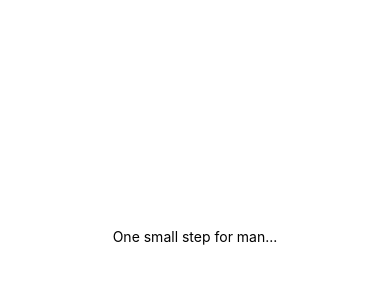
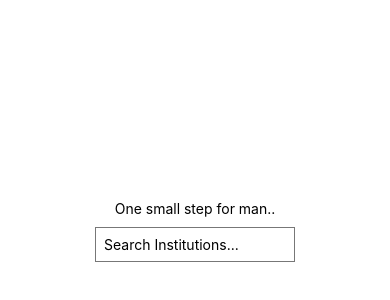
Before and after one commit to dzielskid/EAP, a React Native app in the folder EAP/: screen / in a window 390 px wide. Shown: the part 186-486 px from the top of the page. Built offline with nearby package versions, Linux system fonts and the light colour scheme.

Commit message:
Searchbar initial
no errors, text isn't captured from textbox yet

```diff
--- a/EAP/App.js
+++ b/EAP/App.js
@@ -25,12 +25,16 @@
  *===========================================================================*/
 
 import { StatusBar } from 'expo-status-bar';
-import { StyleSheet, Text, View } from 'react-native';
+import { StyleSheet, Text, View, TextInput } from 'react-native';
 
 export default function App() {
   return (
     <View style={styles.container}>
-      <Text>One small step for man...</Text>
+      <Text>One small step for man..</Text>
+      <TextInput
+        style={styles.input}
+        placeholder='Search Institutions...'
+      />
       <StatusBar style="auto" />
     </View>
   );
@@ -43,4 +47,11 @@
     alignItems: 'center',
     justifyContent: 'center',
   },
+  input:{
+    borderWidth:1,
+    borderColor: '#777',
+    padding:8,
+    margin: 10,
+    width: 200,
+  },
 });
```
